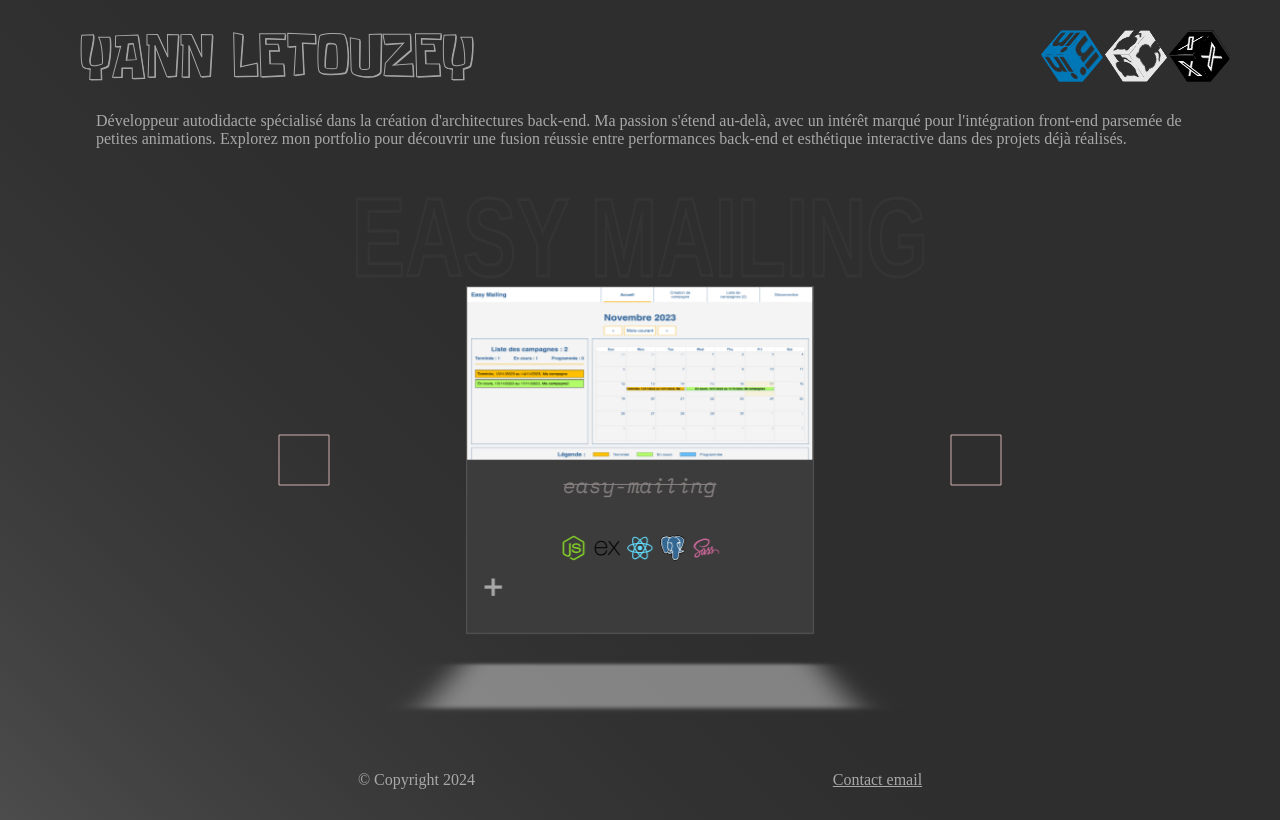
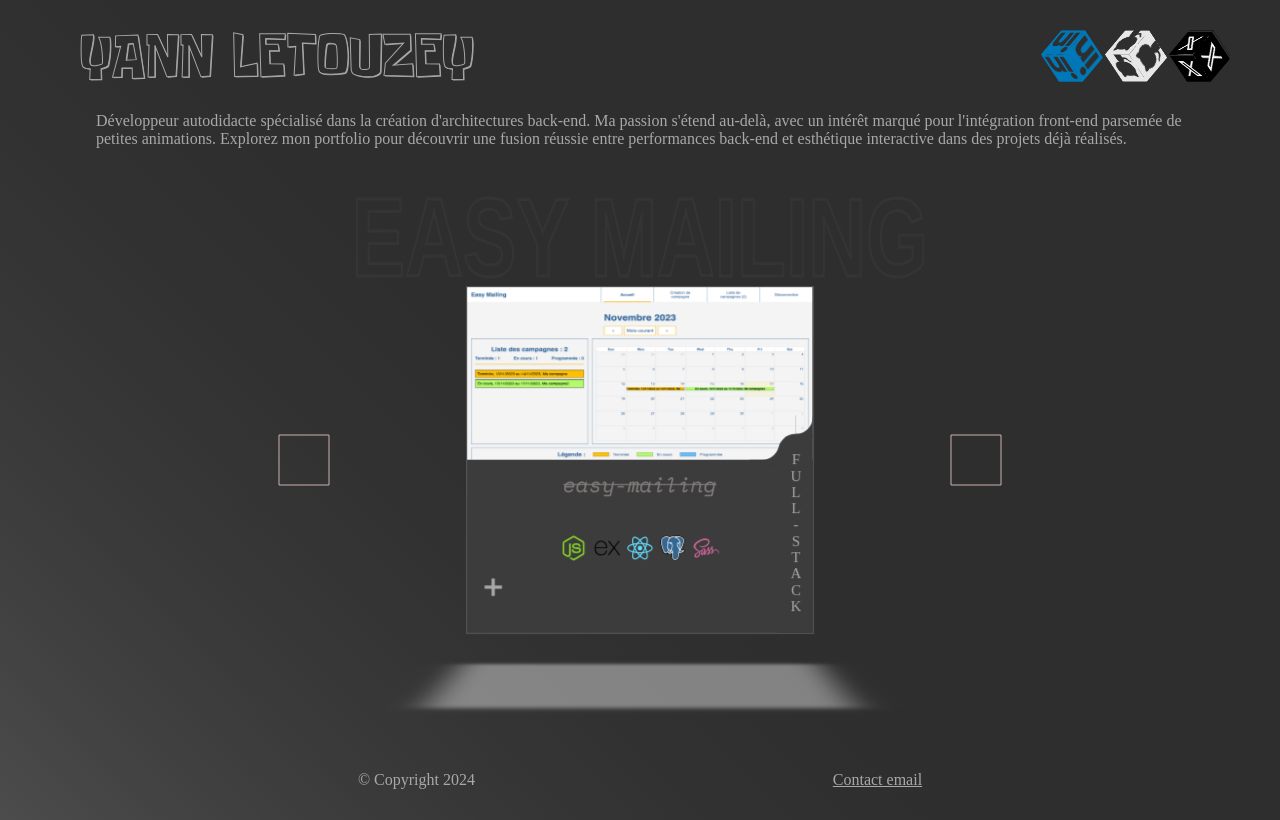
Before and after one commit to yannletouzey/yannletouzey-portfolio-react, a React (Vite) app: page / in a window 1280 px wide. Built offline with nearby package versions, Linux system fonts and the light colour scheme.

Commit message:
fix resize small screen

```diff
--- a/src/components/App.jsx
+++ b/src/components/App.jsx
@@ -6,7 +6,6 @@ import ScreenStart from './ScreenStart'
 import EasyMailing from './EasyMailing';
 import EasyTimeClock from './EasyTimeClock';
 import dataCarousel from '../assets/data/dataCarousel.js';
-import MainSmallScreen from './MainSmallScreen.jsx';
 
 const App = () => {
 
@@ -40,11 +39,7 @@ const App = () => {
       <ScreenStart />
       <Header />
       <Routes>
-        {screenNotCompatible ? (
-          <Route path="/" element={<MainSmallScreen setTitleCurrent={setTitleCurrent} currentValue={currentValue} setCurrentValue={setCurrentValue} />} />
-        ) : (
-          <Route path="/" element={<Main setTitleCurrent={setTitleCurrent} currentValue={currentValue} setCurrentValue={setCurrentValue} />} />
-        )}
+        <Route path="/" element={<Main setTitleCurrent={setTitleCurrent} currentValue={currentValue} setCurrentValue={setCurrentValue} screenNotCompatible={screenNotCompatible} />} />
         <Route path="/easy-mailing" element={<EasyMailing setTitleCurrent={setTitleCurrent} descSmall={dataCarousel} />} />
         <Route path="/easy-time-clock" element={<EasyTimeClock setTitleCurrent={setTitleCurrent} descSmall={dataCarousel} />} />
       </Routes>
--- a/src/components/CarouselDesc.jsx
+++ b/src/components/CarouselDesc.jsx
@@ -1,6 +1,7 @@
 import { Link } from "react-router-dom";
 import CarouselDescTechno from "./CarouselDescTechno.jsx";
 import CarouselDescLink from "./CarouselDescLink.jsx";
+import Stack from "./Stack.jsx";
 
 const CarouselDesc = ({dataCarouselElement}) => {
   return (
@@ -12,6 +13,7 @@ const CarouselDesc = ({dataCarouselElement}) => {
         key={dataCarouselElement.id}
         src={dataCarouselElement.techno}
       />
+      <Stack stack={dataCarouselElement.stack} />
       {dataCarouselElement.descSmall &&
         <Link
           to={dataCarouselElement.page}
--- a/src/components/CarouselDescLink.jsx
+++ b/src/components/CarouselDescLink.jsx
@@ -57,7 +57,7 @@ const CarouselDescLink = ({dataCarouselElement}) => {
         </div>
         :
         <>
-          <p className="container__carousel--msgNotOnline" ref={tooltip}>"{dataCarouselElement.title}" n'est pas encore en ligne</p>
+          <p className="container__carousel--msgNotOnline" ref={tooltip} >"{dataCarouselElement.title}" n'est pas encore en ligne</p>
           <p onMouseEnter={() => setHover(true)} onMouseLeave={() => setHover(false)}>{dataCarouselElement.title}</p>
         </>}
     </div>
--- a/src/components/Main.jsx
+++ b/src/components/Main.jsx
@@ -5,7 +5,7 @@ import Description from "./Description";
 import dataCarousel from "../assets/data/dataCarousel";
 import Footer from "./Footer";
 
-const Main = ({ setTitleCurrent, currentValue, setCurrentValue }) => {
+const Main = ({ setTitleCurrent, currentValue, setCurrentValue, screenNotCompatible }) => {
 
   useEffect(() => {
     setTitleCurrent("Yann Letouzey");
@@ -50,8 +50,14 @@ const Main = ({ setTitleCurrent, currentValue, setCurrentValue }) => {
         <h4 ref={backgroundTitleRef} className="main__title">{backgroundTitle}</h4>
         <Description />
         <section id="container" className="container">
-          <Carousel containerRef={containerRef} degValue={degValue} degreesValue={degreesValue} currentValue={currentValue} />
-          <Buttons nextRef={nextRef} prevRef={prevRef} handleClick={handleClick}/>
+        {screenNotCompatible ? (
+          <p className="main__text">Ce site n'est pas compatible avec cette appareil.</p>
+        ) : (
+          <>
+            <Carousel containerRef={containerRef} degValue={degValue} degreesValue={degreesValue} currentValue={currentValue} />
+            <Buttons nextRef={nextRef} prevRef={prevRef} handleClick={handleClick}/>
+          </>
+        )}
         </section>
       </main>
       <Footer />
--- a/src/components/MainSmallScreen.jsx
+++ /dev/null
@@ -1,12 +0,0 @@
-import Footer from "./Footer";
-const MainSmallScreen = () => {
-  return (
-    <>
-      <main className="main">
-        <p className="main__text">Ce site n'est pas compatible avec cette appareil.</p>
-      </main>
-      <Footer />
-    </>
-  )
-}
-export default MainSmallScreen;
--- /dev/null
+++ b/src/components/Stack.jsx
@@ -0,0 +1,17 @@
+import { useEffect, useState, useRef } from "react";
+import dataCarousel from "../assets/data/dataCarousel.js";
+console.log(dataCarousel);
+const Stack = ({ stack }) => {
+
+  const [tagStack, setTagStack] = useState();
+  useEffect(() => {
+    setTagStack(stack)
+  }, [])
+
+  return (
+    <div className="container__carousel--tagStack">
+      {tagStack}
+    </div>
+  )
+}
+export default Stack;
--- a/src/scss/_carousel.scss
+++ b/src/scss/_carousel.scss
@@ -124,6 +124,46 @@
         }
       }
     }
+
+    &--tagStack{
+      position: absolute;
+      color: var.$color;
+      width: 2rem;
+      padding-right: 0.5rem;
+      font-size: 0.85rem;
+      text-transform: uppercase;
+      writing-mode: vertical-rl;
+      text-orientation: upright;
+      height: 115%;
+      top: -1.5rem;
+      right: 0;
+      text-align: center;
+      background-color: var.$background-color-carousel;
+      border-radius: 1rem 0 0 0;
+      cursor: default;
+      &::before{
+        content: '';
+        position: absolute;
+        background-color: transparent;
+        width: 2rem;
+        height: 1rem;
+        left: -1.95rem;
+        top: 0.5rem;
+        border-radius: 0 0 1rem 0;
+        box-shadow: 5px 5px 0 0 var.$background-color-carousel;
+      }
+      &::after{
+        content: '';
+        position: absolute;
+        background-color: transparent;
+        width: 1rem;
+        height: 2rem;
+        left: 1rem;
+        top: -2rem;
+        border-radius: 0 0 0.97rem 0;
+        box-shadow: 0 15px var.$background-color-carousel;
+      }
+    }
     @media screen and (min-width: 39rem) and (min-height: 50rem) {
       &::after {
         content: "";
```
Lines whose indentation alone changed are shown as unchanged.
